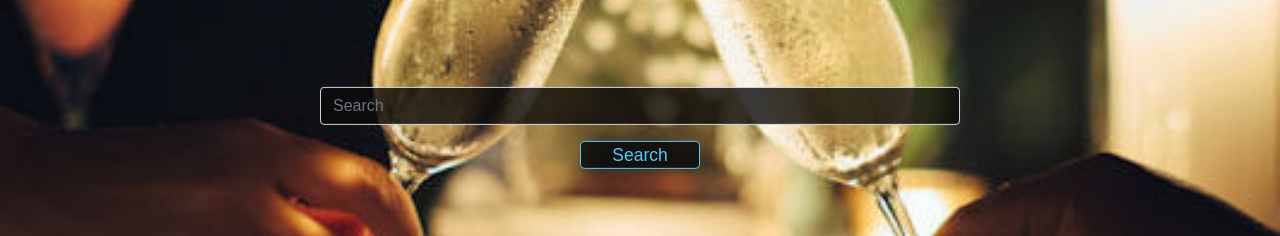
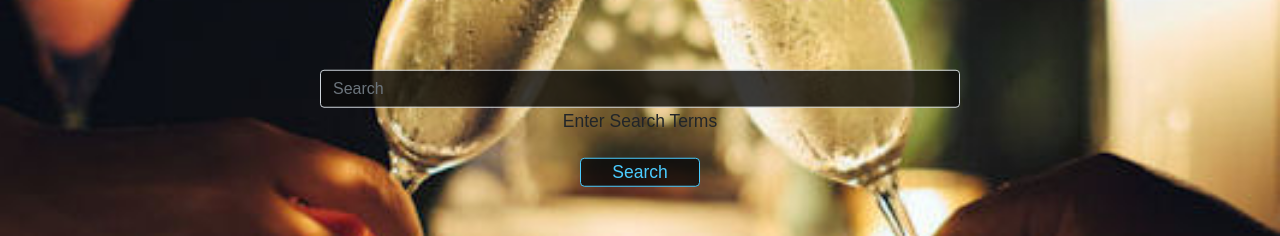
Before and after one commit to josi3006/Recipeezy, a React (Create React App) app: page / in a window 1280 px wide. Shown: the part 272-508 px from the top of the page. Built offline with nearby package versions, Linux system fonts and the light colour scheme; no server answers.

Commit message:
Improved accessibility by adding element lables

```diff
--- a/public/index.html
+++ b/public/index.html
@@ -2,8 +2,8 @@
 <html lang="en">
   <head>
     <meta charset="utf-8" />
-    <!-- <link rel="dns-prefetch" href="//fonts.googleapis.com">
-    <link rel="preconnect" href="https://fonts.gstatic.com/" crossorigin> -->
+    <link rel="dns-prefetch" href="//fonts.googleapis.com">
+    <link rel="preconnect" href="https://fonts.gstatic.com/" crossorigin>
 
     <link rel="icon" href="%PUBLIC_URL%/favicon.ico" />
     <link rel="stylesheet" href="https://fonts.googleapis.com/icon?family=Material+Icons|Material+Icons+Outlined">
--- a/src/components/searchComponent.js
+++ b/src/components/searchComponent.js
@@ -189,6 +189,7 @@ const SearchPage = () => {
                             id='searchtermsbox'
                             value={searchTerms}
                         />
+                        <label for='searchtermsbox'>Enter Search Terms</label>
                     </div>
 
 
```
Also changed, not shown: 1 other file (tests, documents, lock files or other folders).
